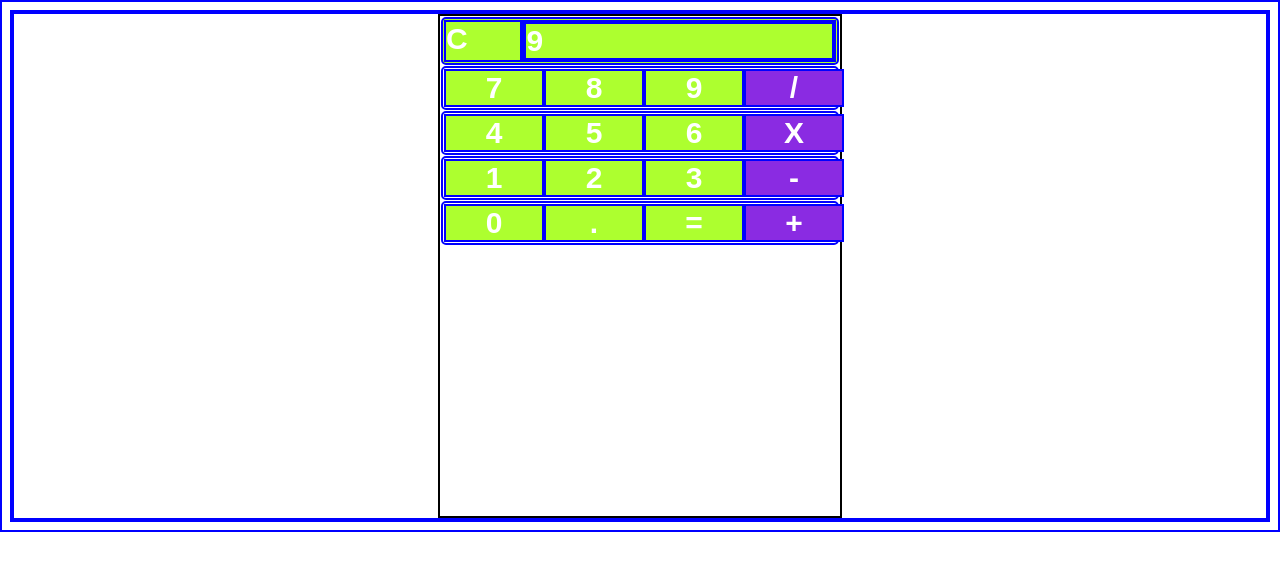
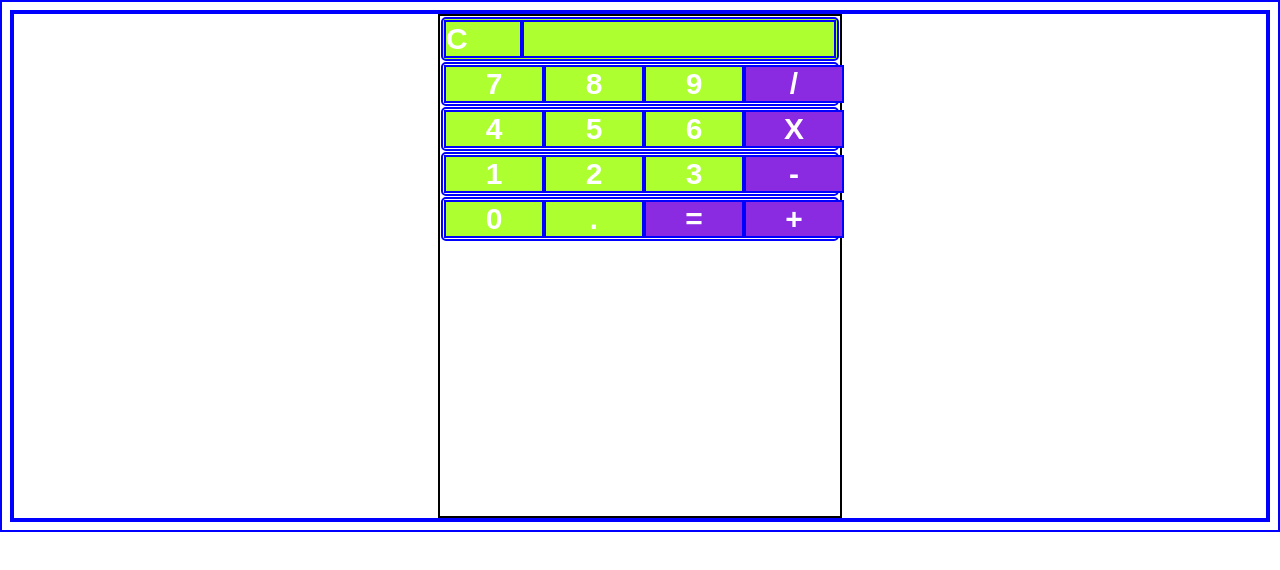
Before and after one commit to Momentum-Team-20/js-caclulator-kelseybarham, a plain HTML site: page index.html in a window 1280 px wide. Drawn offline with Linux system fonts and the light colour scheme.

Commit message:
numbers appear in display section when button is clicked

```diff
--- a/index.html
+++ b/index.html
@@ -40,7 +40,7 @@
         <div class="linebody">
             <div class="number">0</div>
             <div class="number">.</div>
-            <div class="number">=</div>
+            <div class="operator">=</div>
             <div class="operator">+</div>
 
         </div>
--- a/main.js
+++ b/main.js
@@ -25,6 +25,12 @@ console.log(displayContainer)
 
 }
 
+let numbers = document.querySelectorAll('.number')
+console.log(numbers)
 
-
-buttonPress(9);
+for (let number of numbers) {
+    number.addEventListener('click', (event) => {
+        console.log(event.target.innerText)
+    buttonPress(number.innerText)
+})
+}
```
